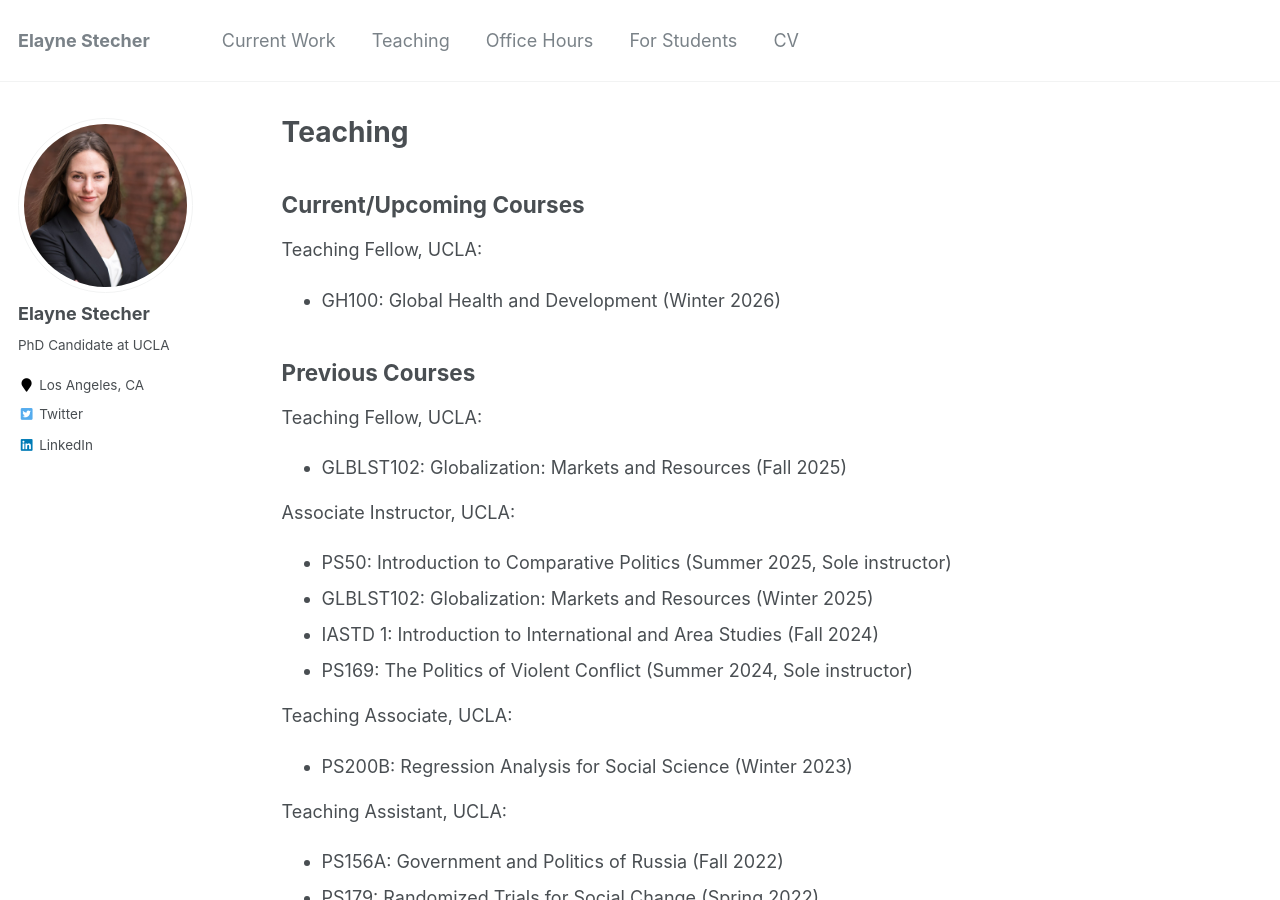
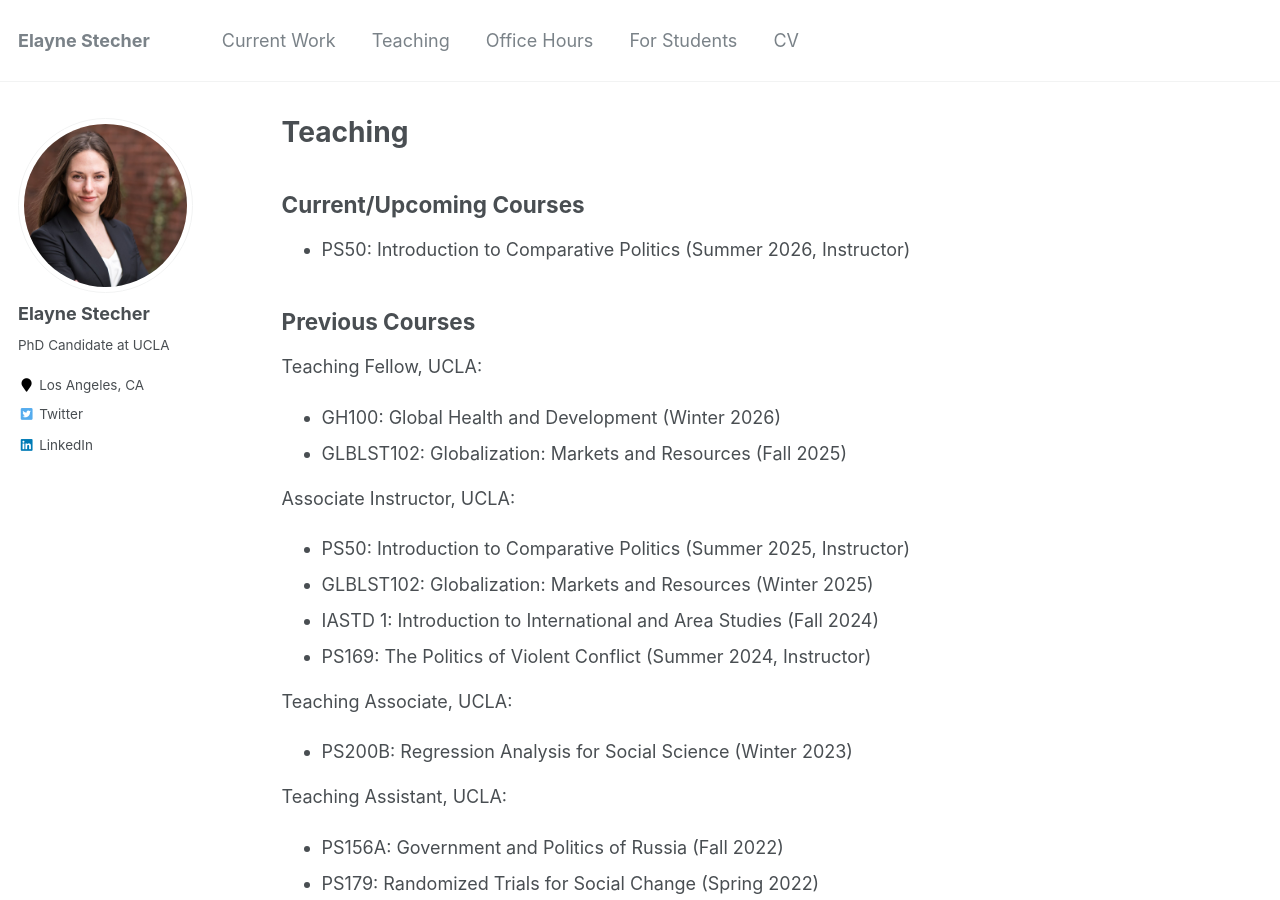
Before and after one commit to estech01/estech01.github.io, a Jekyll site: the page built from _pages/teaching.md, in a window 1280 px wide and 900 px high. Built offline with Jekyll 4.4.1, drawn with Linux system fonts in a browser that asks for light colours.

Commit message:
Update teaching.md

```diff
--- a/_pages/teaching.md
+++ b/_pages/teaching.md
@@ -7,19 +7,19 @@ author_profile: true
 
 ## Current/Upcoming Courses
 
-Teaching Fellow, UCLA:
-- GH100: Global Health and Development (Winter 2026)
+- PS50: Introduction to Comparative Politics (Summer 2026, Instructor)
 
 ## Previous Courses
 
 Teaching Fellow, UCLA:
+- GH100: Global Health and Development (Winter 2026)
 - GLBLST102: Globalization: Markets and Resources (Fall 2025)
 
 Associate Instructor, UCLA:
-- PS50: Introduction to Comparative Politics (Summer 2025, Sole instructor)
+- PS50: Introduction to Comparative Politics (Summer 2025, Instructor)
 - GLBLST102: Globalization: Markets and Resources (Winter 2025)
 - IASTD 1: Introduction to International and Area Studies (Fall 2024)
-- PS169: The Politics of Violent Conflict (Summer 2024, Sole instructor)
+- PS169: The Politics of Violent Conflict (Summer 2024, Instructor)
 
 Teaching Associate, UCLA:
 - PS200B: Regression Analysis for Social Science (Winter 2023)
```
